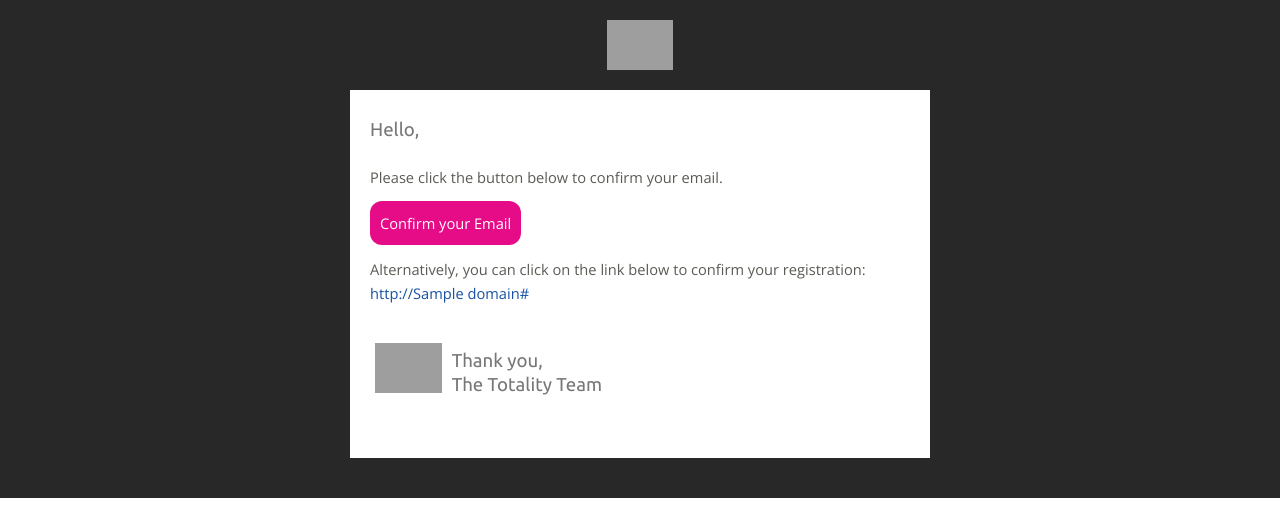
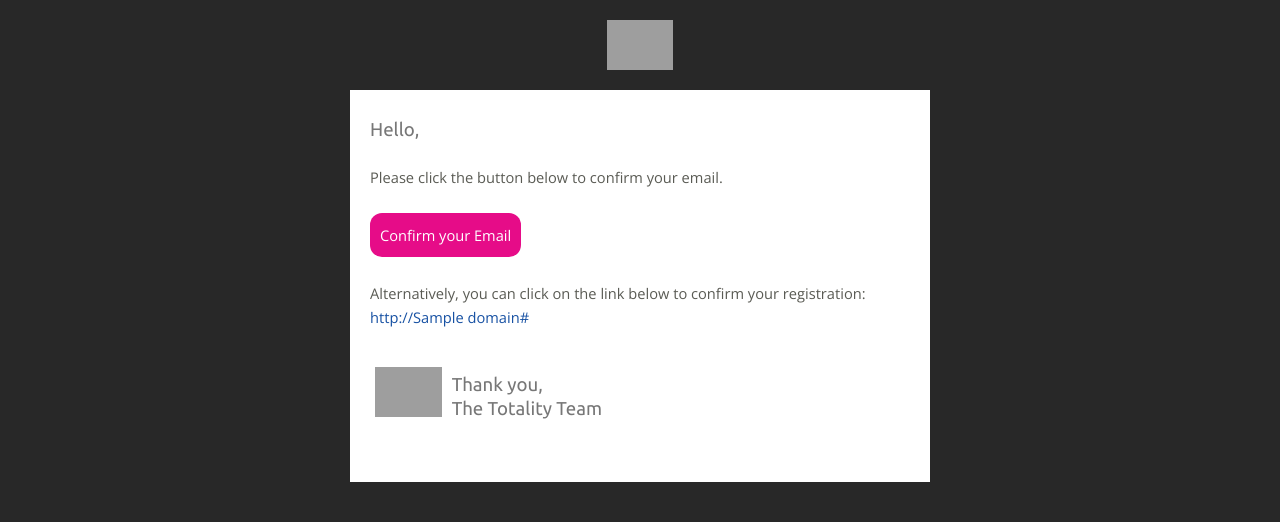
Before and after one commit to TotalityHacks/madras, a Django app: template apps/registration/templates/acc_active_email.html in a window 1280 px wide. Shown: the top 522 px of the page. Run offline with Django 3.2, Linux system fonts and the light colour scheme; the template is opened without the code that fills it: most values are stand-ins (such as "Sample title", 1, 10 or a date in 2020); data that the repository does not hold is empty; parts of the project's set-up code (start-up, migrations or seed data) failed here and were passed over; grey boxes are pictures that could not be loaded.

Commit message:
added more spacing to emails

```diff
--- a/apps/registration/templates/acc_active_email.html
+++ b/apps/registration/templates/acc_active_email.html
@@ -4,7 +4,7 @@
 <p>
     Please click the button below to confirm your email.
     <br />
-        <a style="padding: 10px; margin-top: 12px; margin-bottom: 12px; cursor: pointer; background-color: #e60c88; color: white;border-radius:12px; display:inline-block;text-decoration: none;" href="http://{{ domain }}{% url 'registration:activate' uidb64=uid token=token %}">Confirm your Email</a>
+        <a style="padding: 10px; margin-top: 24px; margin-bottom: 24px; cursor: pointer; background-color: #e60c88; color: white;border-radius:12px; display:inline-block;text-decoration: none;" href="http://{{ domain }}{% url 'registration:activate' uidb64=uid token=token %}">Confirm your Email</a>
     <br />
     Alternatively, you can click on the link below to confirm your registration:
     <div><a href="http://{{ domain }}{% url 'registration:activate' uidb64=uid token=token %}">http://{{ domain }}{% url 'registration:activate' uidb64=uid token=token %}</a></div>
--- a/apps/registration/templates/acc_recover_email.html
+++ b/apps/registration/templates/acc_recover_email.html
@@ -4,7 +4,7 @@
 <p>
     A password reset request was issued with your email. Please click the button below to reset your password.
     <br />
-        <a style="padding: 10px; margin-top: 12px; margin-bottom: 12px; cursor: pointer; background-color: #e60c88; color: white;border-radius:12px; display:inline-block;text-decoration: none;" href="http://{{ domain }}{% url 'registration:recover' uidb64=uid token=token %}">Recover your Account</a>
+        <a style="padding: 10px; margin-top: 24px; margin-bottom: 12px; cursor: pointer; background-color: #e60c88; color: white;border-radius:12px; display:inline-block;text-decoration: none;" href="http://{{ domain }}{% url 'registration:recover' uidb64=uid token=token %}">Recover your Account</a>
     <br />
 </p>
 {% endblock %}
```
